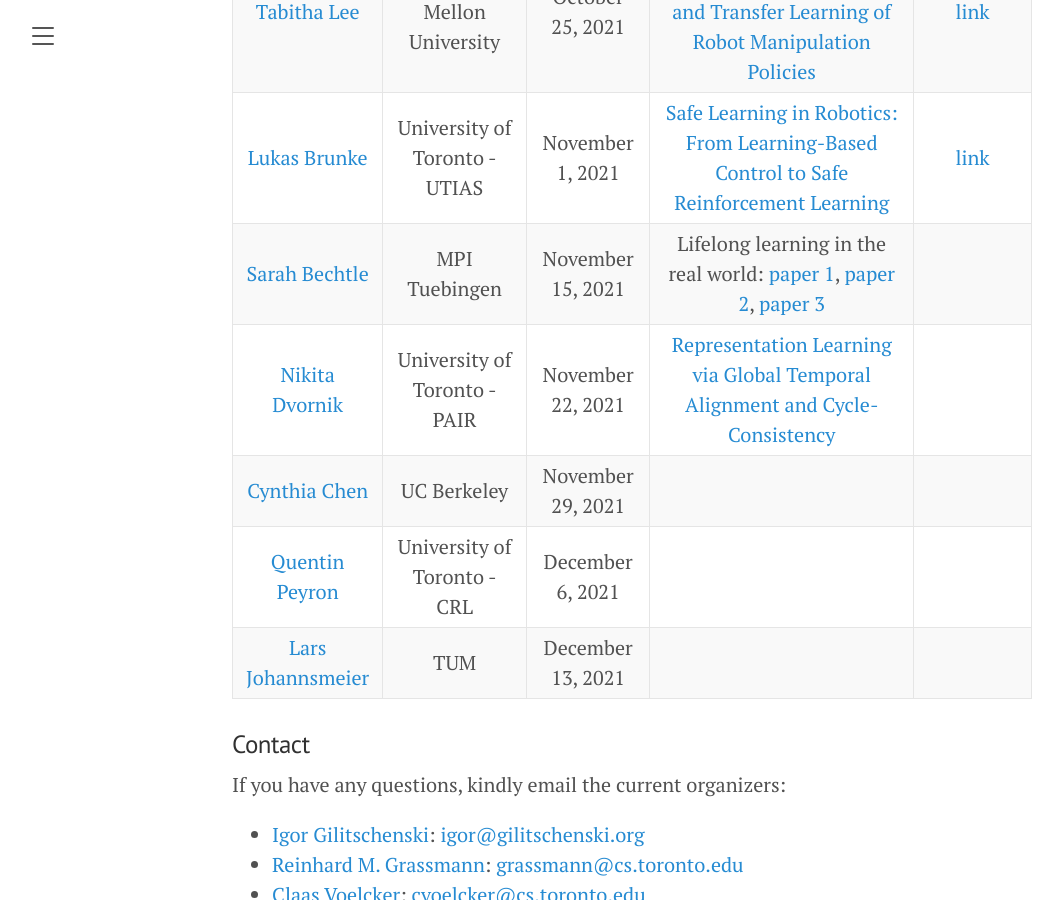
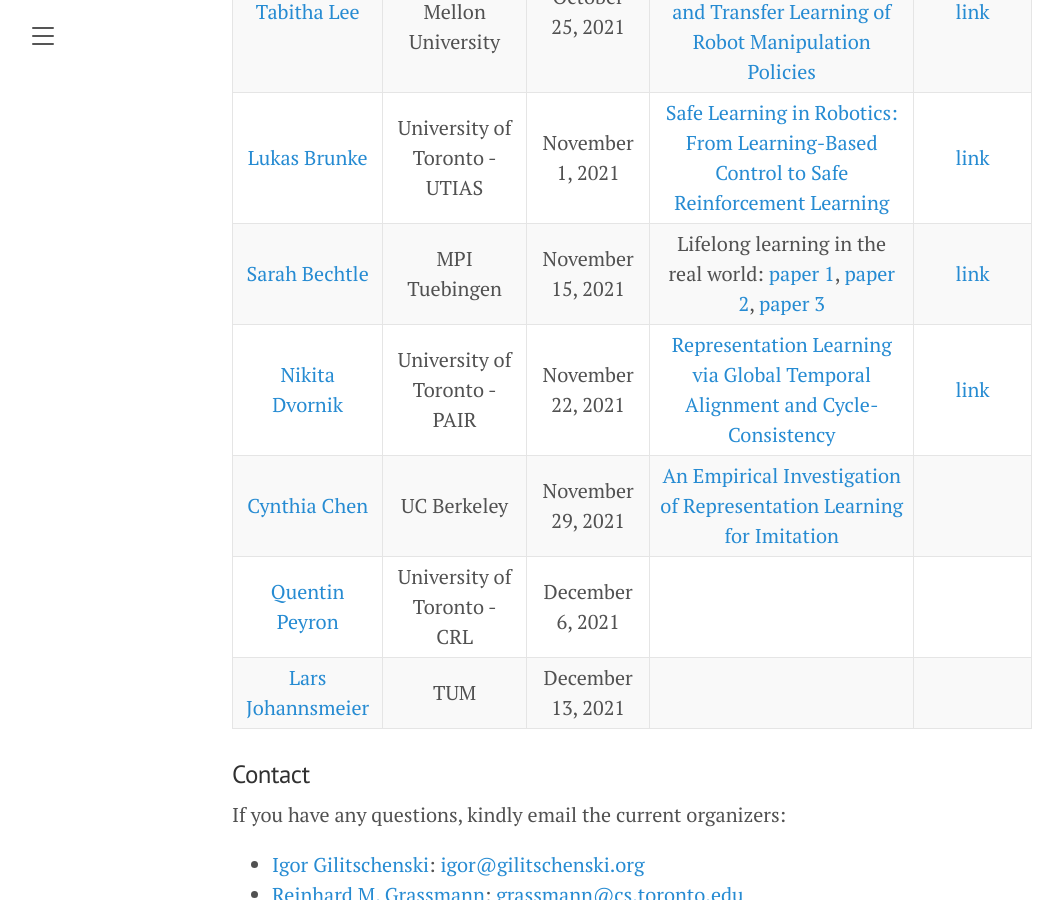
Before and after one commit to uoft-cs-robotics/toronto-air, a Jekyll site: the page built from index.md, in a window 1280 px wide and 900 px high, scrolled down 1167 px. Shown: the whole window, without its empty margins (8-1071 px from the left). Built offline with Jekyll 4.4.1, drawn with Linux system fonts in a browser that asks for light colours; comment, search, counter and statistics services are not loaded.

Commit message:
Added links to YouTube videos

```diff
--- a/index.md
+++ b/index.md
@@ -50,9 +50,9 @@ Past talks are also available on our [YouTube Channel](https://www.youtube.com/c
 | :----:       |    :----:   |        :----: |     :----: |       :----: |  :----:|
 |[Tabitha Lee](https://www.andrew.cmu.edu/user/tel1/)| Carnegie Mellon University	| October 25, 2021| [Causal Reasoning in Simulation for Structure and Transfer Learning of Robot Manipulation Policies](https://arxiv.org/abs/2103.16772)|  [link](https://youtu.be/fjA7MS3-mjY) |
 |[Lukas Brunke](https://www.lukasbrunke.com/)|University of Toronto - UTIAS| November 1, 2021| 	[Safe Learning in Robotics: From Learning-Based Control to Safe Reinforcement Learning](https://arxiv.org/abs/2108.06266)| [link](https://youtu.be/NW23WLVvEyc) |
-|[Sarah Bechtle](https://bechtle.github.io/) |MPI Tuebingen                | November 15, 2021| Lifelong learning in the real world: [paper 1](https://arxiv.org/pdf/1906.05374.pdf), [paper 2](https://arxiv.org/pdf/1904.06786.pdf), [paper 3](https://arxiv.org/abs/2011.03859)  |  |
-|[Nikita Dvornik](https://www.linkedin.com/in/nikita-dvornik-660164152/?originalSubdomain=fr)| University of Toronto - PAIR | November 22, 2021 | [Representation Learning via Global Temporal Alignment and Cycle-Consistency]() ||
-|[Cynthia Chen](https://www.cynthiaxinchen.com/)|UC Berkeley| November 29, 2021| 	||
+|[Sarah Bechtle](https://bechtle.github.io/) |MPI Tuebingen                | November 15, 2021| Lifelong learning in the real world: [paper 1](https://arxiv.org/pdf/1906.05374.pdf), [paper 2](https://arxiv.org/pdf/1904.06786.pdf), [paper 3](https://arxiv.org/abs/2011.03859)  | [link](https://youtu.be/CuAUd06Yma8) |
+|[Nikita Dvornik](https://www.linkedin.com/in/nikita-dvornik-660164152/?originalSubdomain=fr)| University of Toronto - PAIR | November 22, 2021 | [Representation Learning via Global Temporal Alignment and Cycle-Consistency](https://papers.nips.cc/paper/2021/hash/729c68884bd359ade15d5f163166738a-Abstract.html) | [link](https://youtu.be/MCrv5tr67Vk) |
+|[Cynthia Chen](https://www.cynthiaxinchen.com/)|UC Berkeley| November 29, 2021| [An Empirical Investigation of Representation Learning for Imitation](https://openreview.net/forum?id=kBNhgqXatI)	||
 |[Quentin Peyron](https://crl.utm.utoronto.ca/crl/quentin-peyron/)|University of Toronto - CRL| December 6, 2021| 	||
 |[Lars Johannsmeier](https://www.msrm.tum.de/rsi/team/rsi-wissenschaftliche-mitarbeiter/johannsmeier-lars/)|TUM| December 13, 2021| 	||
 
```
